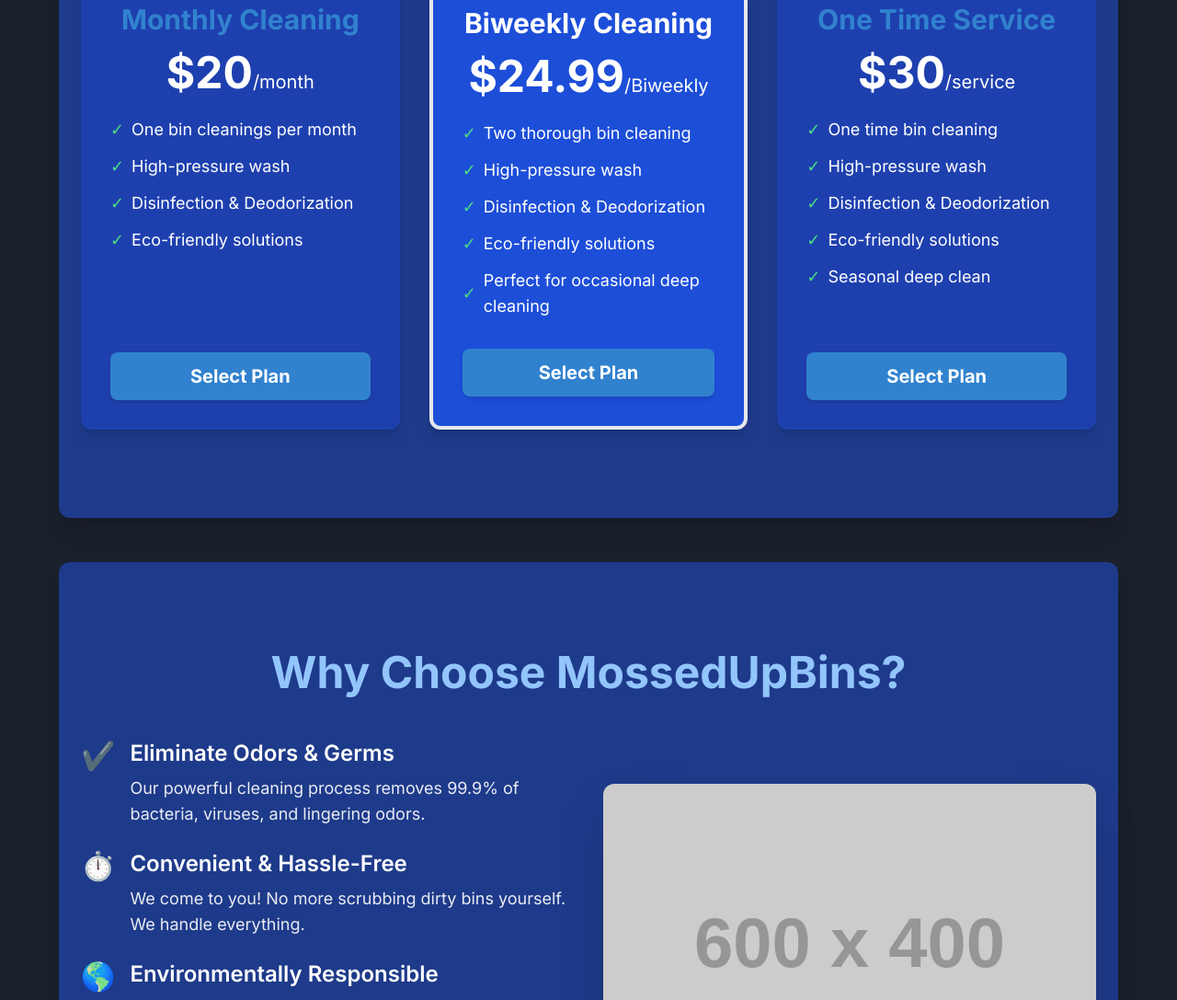
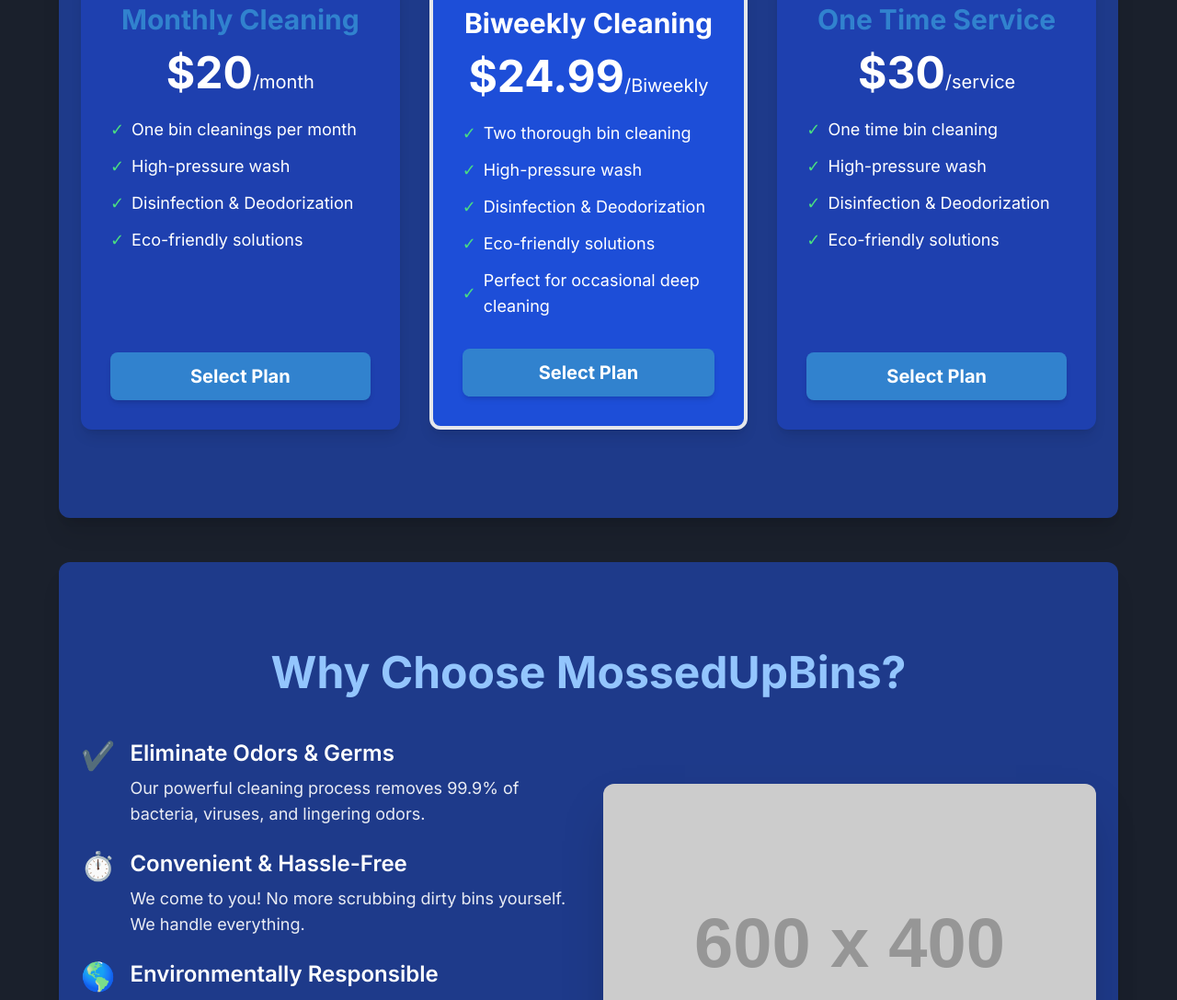
Before and after one commit to tahj2003/MossedUpBins, a plain HTML site: page index.html in a window 1280 px wide. Shown: the part 1537-2624 px from the top of the page at 92% size. Drawn offline with nearby package versions, Linux system fonts and the light colour scheme; placeholder pictures from the web are drawn by us.

Commit message:
Update index.html

```diff
--- a/index.html
+++ b/index.html
@@ -178,7 +178,6 @@
                                 <li class="flex items-center"><span class="text-green-400 mr-2">✓</span> High-pressure wash</li>
                                 <li class="flex items-center"><span class="text-green-400 mr-2">✓</span> Disinfection & Deodorization</li>
                                 <li class="flex items-center"><span class="text-green-400 mr-2">✓</span> Eco-friendly solutions</li>
-                                <li class="flex items-center"><span class="text-green-400 mr-2">✓</span> Seasonal deep clean</li>
                             </ul>
                         </div>
                         <a href="#contact" class="block bg-accent-blue hover:bg-blue-700 text-white font-bold py-3 px-6 rounded-lg text-xl shadow-md transition duration-300 ease-in-out">
```
